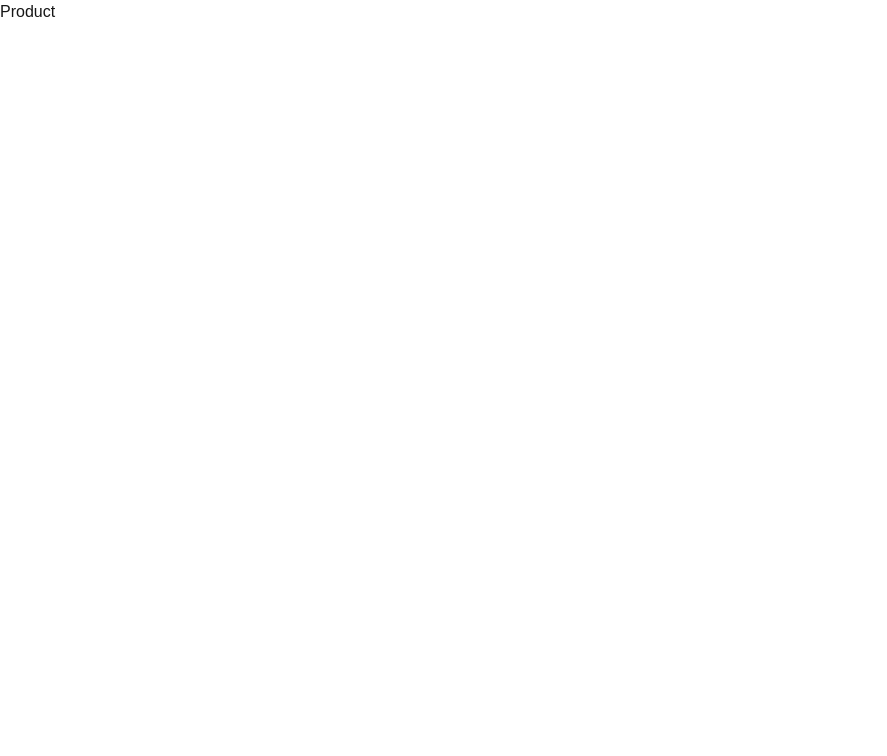
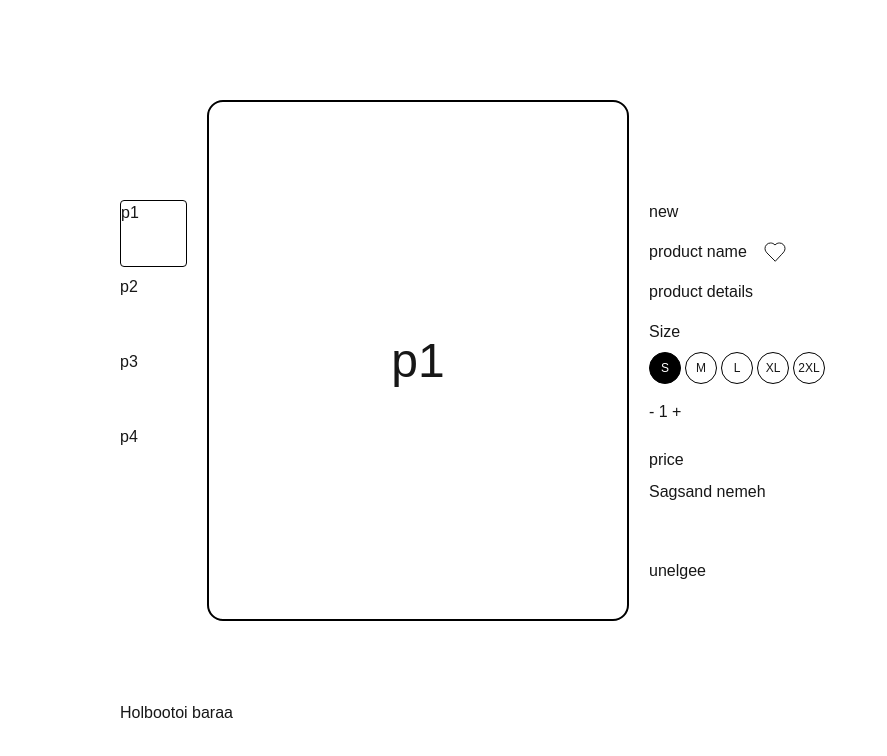
Before and after one commit to Delgermurun17/e-commerce-web, a Next.js app in the folder e-commerce-web/: page /product in a window 1280 px wide. Shown: the top 756 px of the page, without its empty margins (0-887 px from the left). Built offline with nearby package versions, Linux system fonts and the light colour scheme.

Commit message:
product detail

```diff
--- a/e-commerce-web/src/app/page.tsx
+++ b/e-commerce-web/src/app/page.tsx
@@ -1,7 +1,6 @@
 export default function Home() {
   return (
     <main>
-
     </main>
   );
 }
--- a/e-commerce-web/src/app/product/page.tsx
+++ b/e-commerce-web/src/app/product/page.tsx
@@ -1,7 +1,9 @@
+import { Detail } from "@/components/Detail";
+
 export default function Page() {
     return (
         <main>
-            Product
+            <Detail />
         </main>
     );
   }
--- /dev/null
+++ b/e-commerce-web/src/components/Detail.tsx
@@ -0,0 +1,65 @@
+"use client"
+
+import { Heart } from "lucide-react"
+import { useState } from "react"
+
+
+export const Detail= () => {
+
+    const photo = [
+        {photo: "p1"},
+        {photo: "p2"},
+        {photo: "p3"},
+        {photo: "p4"},
+    ]
+    const [selectedPhoto, setSelectedPhoto] = useState("p1")
+    const productSize = [
+        { size: "S"},
+        { size: "M"},
+        { size: "L"},
+        { size: "XL"},
+        { size: "2XL"},
+    ]
+    const [selectedSize, setSelectedSize] = useState("S")
+    const[isSaved, setIsSaved]=useState<boolean>(false)
+
+    return (
+        <div className="w-[1040px] mx-auto flex flex-col gap-20 mt-[100px]">
+            <div className="flex gap-5">
+                <div className="w-[67px] h-[392px] grid gap-2 pt-[100px]">
+                    {photo.map((p) => (
+                        <div className={`size-[67px] rounded ${selectedPhoto === p.photo ? "border border-black" : ""}`} onClick={() => setSelectedPhoto(p.photo)} key={p.photo}>{p.photo}</div>
+                    ))}
+                </div>
+                <div className="w-[422px] h-[521px] rounded-2xl border-[2px] border-black text-center content-center text-5xl">{selectedPhoto}</div>
+                <div className="pt-[100px] flex flex-col gap-[55px]">
+                    <div className="flex flex-col gap-6">
+                        <div className="flex flex-col gap-4">
+                            <div className="flex flex-col gap-2">
+                                <div>new</div>
+                                <div className="flex gap-2 items-center">
+                                    <div>product name</div>
+                                    <div className="size-10 flex justify-center items-center"><Heart onClick={()=>setIsSaved(x =>!x)} strokeWidth={1} fill={`${isSaved ? "black" : "transparent"}`}/> </div>
+                                </div>
+                                <div>product details</div>
+                            </div>
+                            <div className="flex flex-col gap-2">
+                                <div>Size</div>
+                                <div className="flex gap-1">{productSize.map((pr) => (
+                                    <div onClick={() => setSelectedSize(pr.size)} className={`size-8 rounded-full border border-black cursor-pointer font-normal text-xs text-center content-center ${selectedSize === pr.size ? "bg-black text-white" : ""}`} key={pr.size}>{pr.size}</div>
+                                ))}</div>
+                            </div>
+                            <div>- 1 +</div>
+                        </div>
+                        <div className="flex flex-col gap-2">
+                            <div>price</div>
+                            <div>Sagsand nemeh</div>
+                        </div>
+                    </div>
+                    <div>unelgee</div>
+                </div>
+            </div>
+            <div>Holbootoi baraa</div>
+        </div>
+    )
+}
```
Also changed, not shown: e-commerce-web/package.json (+6 -4 lines), e-commerce-web/src/components/new.tsx (deleted), 1 other file (tests, documents, lock files or other folders).
